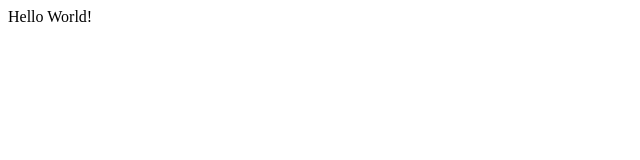
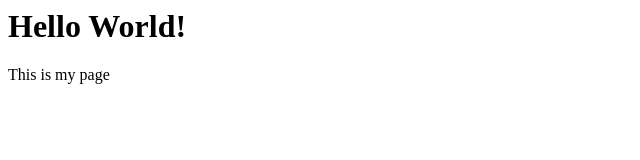
Before and after one commit to agnt-j/Lab_02, a plain HTML site: page index.html in a window 1280 px wide. Shown: the whole page, without its empty margins (0-640 px from the left). Drawn offline with Linux system fonts and the light colour scheme.

Commit message:
Added .gitignmore + Added Paragraph

```diff
--- a/index.html
+++ b/index.html
@@ -5,7 +5,9 @@
    </head>
 
    <body>
-     <p>Hello World!</p>
+     <h1>Hello World!</h1>
+
+     <p>This is my page<p>
      </body>
 
   </html>
```
Also changed, not shown: 1 other file.
